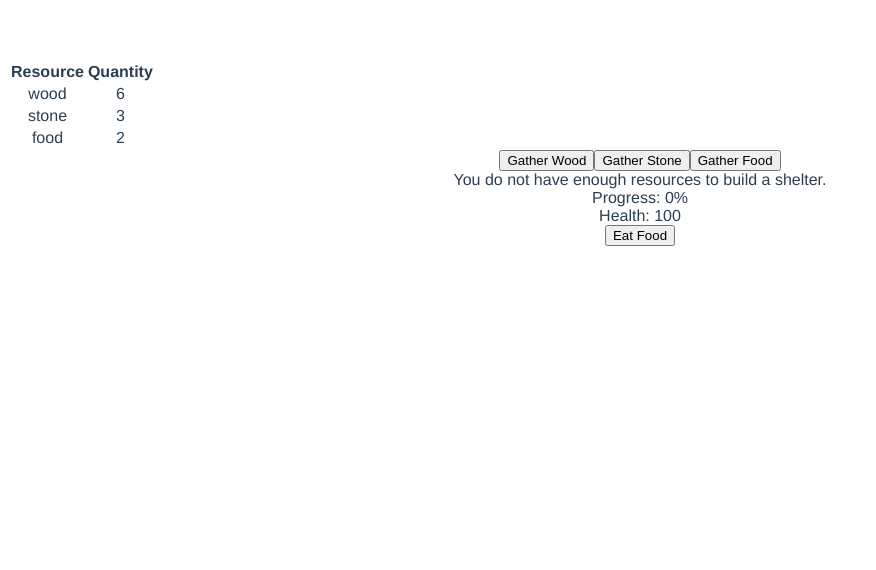
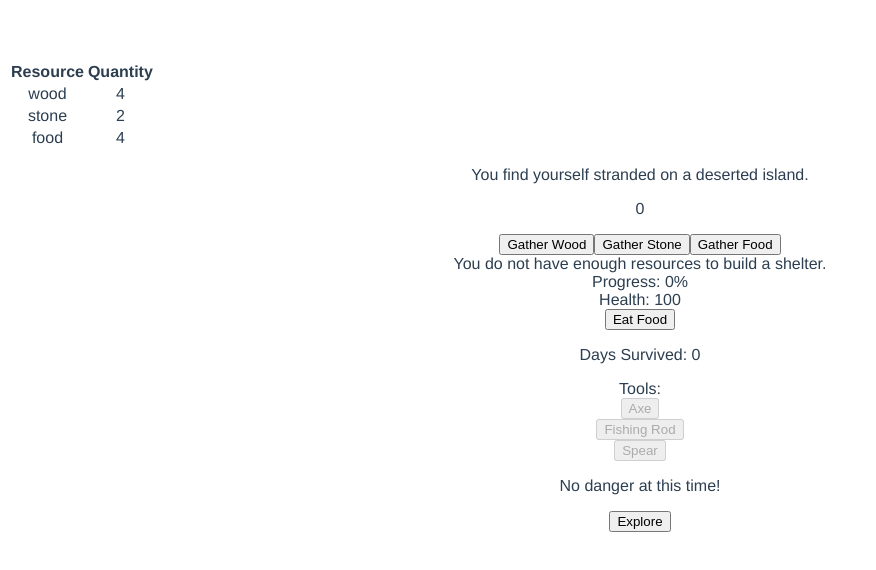
Before and after one commit to bstewart3/survival-island-vue, a Vue app: page / in a window 1280 px wide. Shown: the top 570 px of the page, without its empty margins (0-876 px from the left). Built offline with nearby package versions, Linux system fonts and the light colour scheme.

Commit message:
add StoryLine component to display text to user

```diff
--- a/src/App.vue
+++ b/src/App.vue
@@ -1,31 +1,43 @@
 <template>
   <div>
-    <HelloWorld msg="Welcome to Your Vue.js App" />
     <ResourceCounter />
+    <StoryLines />
     <GatherResources />
     <BuildShelter />
     <HealthTracker />
     <HealPlayer />
+    <TimeTracker />
+    <ToolCreator />
+    <DangerHandler />
+    <Exploration />
   </div>
 </template>
 
 <script>
-import HelloWorld from "./components/HelloWorld.vue";
 import ResourceCounter from "./components/ResourceCounter.vue";
 import GatherResources from "./components/GatherResources.vue";
 import BuildShelter from "./components/BuildShelter.vue";
 import HealthTracker from "./components/HealthTracker.vue";
 import HealPlayer from "./components/HealPlayer.vue";
+import TimeTracker from "./components/TimeTracker.vue";
+import ToolCreator from "./components/ToolCreator.vue";
+import DangerHandler from "./components/DangerHandler.vue";
+import Exploration from "./components/Exploration.vue";
+import StoryLines from "./components/StoryLine.vue";
 
 export default {
   name: "App",
   components: {
-    HelloWorld,
     ResourceCounter,
     GatherResources,
     BuildShelter,
     HealthTracker,
     HealPlayer,
+    TimeTracker,
+    ToolCreator,
+    DangerHandler,
+    Exploration,
+    StoryLines,
   },
 };
 </script>
--- a/src/components/BuildShelter.vue
+++ b/src/components/BuildShelter.vue
@@ -1,7 +1,9 @@
 <template>
   <div>
-    <div v-if="health > 0">
+    <p v-if="shelterProgress >= 100">You have built a shelter</p>
+    <div v-if="health > 0 && shelterProgress < 100">
       <button v-if="canBuild" @click="build()">Build Shelter</button>
+
       <div v-else>You do not have enough resources to build a shelter.</div>
       <div>Progress: {{ shelterProgress }}%</div>
     </div>
--- /dev/null
+++ b/src/components/DangerHandler.vue
@@ -0,0 +1,31 @@
+<template>
+  <div>
+    <p v-if="dangerOccurred">A {{ dangers }} has occurred!</p>
+    <p v-else>No danger at this time!</p>
+  </div>
+</template>
+
+<script>
+import { useGame } from "../stores/useGame";
+
+export default {
+  setup() {
+    const { danger } = useGame();
+    return { danger };
+  },
+  computed: {
+    dangerOccurred() {
+      return this.danger.dangerOccurred;
+    },
+    dangers() {
+      return this.danger.dangers;
+    },
+  },
+  created() {
+    const { checkForDanger } = useGame();
+    setInterval(() => {
+      checkForDanger();
+    }, 30000);
+  },
+};
+</script>
--- /dev/null
+++ b/src/components/Exploration.vue
@@ -0,0 +1,44 @@
+<template>
+  <div>
+    <button @click="explore">Explore</button>
+    <p v-if="newResourceFound">You found a new resource!</p>
+    <p v-if="otherSurvivorFound">You found another survivor!</p>
+    <p v-if="dangerFound">You we're injured while exploring</p>
+  </div>
+</template>
+
+<script>
+import { useGame } from "../stores/useGame";
+
+export default {
+  setup() {
+    const { exploration } = useGame();
+    return { exploration };
+  },
+  computed: {
+    newResourceFound() {
+      return this.exploration.newResourceFound;
+    },
+    otherSurvivorFound() {
+      return this.exploration.otherSurvivorFound;
+    },
+    dangerFound() {
+      return this.exploration.dangerFound;
+    },
+  },
+  methods: {
+    explore() {
+      const { discoverNewResource, discoverOtherSurvivor, discoverDanger } =
+        useGame();
+      const discovery = Math.random();
+      if (discovery < 0.5) {
+        discoverNewResource();
+      } else if (discovery < 0.8) {
+        discoverOtherSurvivor();
+      } else {
+        discoverDanger();
+      }
+    },
+  },
+};
+</script>
--- a/src/components/GatherResources.vue
+++ b/src/components/GatherResources.vue
@@ -1,8 +1,8 @@
 <template>
   <div v-if="health > 0">
-    <button v-if="canGather" @click="gather('wood', 4)">Gather Wood</button>
-    <button v-if="canGather" @click="gather('stone', 4)">Gather Stone</button>
-    <button v-if="canGather" @click="gather('food', 4)">Gather Food</button>
+    <button v-if="canGather" @click="gather('wood', 1)">Gather Wood</button>
+    <button v-if="canGather" @click="gather('stone', 1)">Gather Stone</button>
+    <button v-if="canGather" @click="gather('food', 2)">Gather Food</button>
     <div v-else>You cannot gather resources right now.</div>
   </div>
 </template>
@@ -12,8 +12,8 @@ import { useGame } from "../stores/useGame";
 
 export default {
   setup() {
-    const { gatherResources, health } = useGame();
-    return { gatherResources, health };
+    const { gatherResources, health, userTools } = useGame();
+    return { gatherResources, health, userTools };
   },
   computed: {
     canGather() {
@@ -21,6 +21,9 @@ export default {
     },
     health() {
       return this.health.playerHealth;
+    },
+    userTools() {
+      return this.userTools;
     },
   },
   methods: {
--- a/src/components/HealPlayer.vue
+++ b/src/components/HealPlayer.vue
@@ -1,6 +1,9 @@
 <template>
   <div>
-    <button v-if="health > 0" @click="eatFood">Eat Food</button>
+    <button v-if="health > 0 && this.resources.food > 0" @click="eatFood">
+      Eat Food
+    </button>
+    <div v-if="this.resources.food === 0">You have no food to eat</div>
   </div>
 </template>
 
@@ -14,7 +17,7 @@ export default {
   },
   methods: {
     eatFood() {
-      const randomNumber = Math.floor(Math.random() * 10);
+      const randomNumber = Math.floor(Math.random() * 25);
       if (this.resources.food > 0) {
         this.healHealth(randomNumber);
         this.resources.food--;
--- a/src/components/HelloWorld.vue
+++ /dev/null
@@ -1,30 +0,0 @@
-<template>
-  <div class="hello"></div>
-</template>
-
-<script>
-export default {
-  name: "HelloWorld",
-  props: {
-    msg: String,
-  },
-};
-</script>
-
-<!-- Add "scoped" attribute to limit CSS to this component only -->
-<style scoped>
-h3 {
-  margin: 40px 0 0;
-}
-ul {
-  list-style-type: none;
-  padding: 0;
-}
-li {
-  display: inline-block;
-  margin: 0 10px;
-}
-a {
-  color: #42b983;
-}
-</style>
--- a/src/components/StoryLine.vue
+++ b/src/components/StoryLine.vue
@@ -14,14 +14,7 @@ export default {
   setup() {
     const { story, storyLines, advanceStory } = useGame();
     const currentStoryLine = [story.storyLines[story.currentStoryIndex]];
-
-    function incNum(num) {
-      setInterval(() => {
-        num + 1;
-      }, 1000);
-      return console.log(num);
-    }
-    incNum(1);
+    console.log(story.currentStoryIndex);
     // setInterval(() => {
     //   advanceStory();
     // }, 1000);
--- /dev/null
+++ b/src/components/TimeTracker.vue
@@ -0,0 +1,29 @@
+<template>
+  <div>
+    <p>Days Survived: {{ timeSurvived }}</p>
+  </div>
+</template>
+
+<script>
+import { useGame } from "../stores/useGame";
+
+export default {
+  setup() {
+    const { survival } = useGame();
+    return { survival };
+  },
+  computed: {
+    timeSurvived() {
+      return this.survival.daysSurvived;
+    },
+  },
+  created() {
+    // setInterval(() => {
+    //   const { timeSurvived, winConditionsMet } = useGame();
+    //   if (timeSurvived >= winConditionsMet) {
+    //     // end the game
+    //   }
+    // }, 1000);
+  },
+};
+</script>
--- /dev/null
+++ b/src/components/ToolCreator.vue
@@ -0,0 +1,30 @@
+<template>
+  <div>
+    <div>Tools:</div>
+    <div v-for="(tool, index) in tools" :key="index">
+      <button @click="createTool(tool.name)" :disabled="!canCreate(tool.cost)">
+        {{ tool.name }}
+      </button>
+    </div>
+  </div>
+</template>
+
+<script>
+import { useGame } from "../stores/useGame";
+
+export default {
+  setup() {
+    const { resources, createTool, canCreate } = useGame();
+    return { resources, createTool, canCreate };
+  },
+  data() {
+    return {
+      tools: [
+        { name: "Axe", cost: { wood: 8, stone: 6 } },
+        { name: "Fishing Rod", cost: { wood: 10, stone: 5 } },
+        { name: "Spear", cost: { wood: 5, stone: 8 } },
+      ],
+    };
+  },
+};
+</script>
--- a/src/stores/useGame.js
+++ b/src/stores/useGame.js
@@ -4,32 +4,97 @@ export const useGame = defineStore({
   id: "game",
   state: () => ({
     resources: {
-      wood: 6,
-      stone: 3,
-      food: 2,
+      wood: 4,
+      stone: 2,
+      food: 4,
     },
     shelter: {
       shelterBuilt: false,
       shelterProgress: 0,
+      shelters: 0,
     },
     health: {
       playerHealth: 100,
     },
-    tools: {},
-    playerHealth: 100,
+    survival: {
+      daysSurvived: 0,
+      winConditionsMet: 30,
+    },
+    tools: [
+      { name: "Axe", cost: { wood: 5, stone: 5 } },
+      { name: "Fishing Rod", cost: { wood: 6, stone: 1 } },
+      { name: "Spear", cost: { wood: 3, stone: 3 } },
+    ],
+    danger: {
+      dangers: [],
+      dangerOccurred: false,
+      survivors: 0,
+    },
+    exploration: {
+      newResourceFound: false,
+      otherSurvivorFound: false,
+      dangerFound: false,
+    },
+    story: {
+      storyLines: [
+        "You find yourself stranded on a deserted island.",
+        "You must gather resources to survive and build a shelter.",
+        "Be careful, there are dangers on the island that can harm you.",
+      ],
+      currentStoryIndex: 0,
+    },
+
+    userTools: [],
     gameOver: false,
     gameWon: false,
-    daysSurvived: 0,
-    dangers: [],
     discoveries: [],
   }),
+
   actions: {
     gatherResources(resource, amount) {
+      const hasAxe = this.userTools.filter((tool) => tool === "Axe");
+      const hasFishingRod = this.userTools.filter(
+        (tool) => tool === "Fishing Rod"
+      );
+
+      if (hasAxe.length >= 1) {
+        const doubleAmount = amount * 2;
+        this.resources[resource] += doubleAmount;
+        this.tick();
+      }
+
+      if (hasFishingRod.length >= 1) {
+        const doubleAmount = amount + 1;
+        this.resources[resource] += doubleAmount;
+        this.tick();
+      }
+
       this.resources[resource] += amount;
       this.tick();
     },
     useResources(resource, amount) {
       this.resources[resource] -= amount;
+    },
+    discoverNewResource() {
+      this.exploration.newResourceFound = true;
+      this.tick();
+      console.log("resource found ==>", this.exploration.newResourceFound);
+    },
+    discoverOtherSurvivor() {
+      this.exploration.otherSurvivorFound = true;
+      this.survivors++;
+      this.tick();
+      console.log("Survivor Found ==>", this.exploration.otherSurvivorFound);
+    },
+    discoverDanger() {
+      this.exploration.dangerFound = true;
+      this.damageHealth(15);
+      this.tick();
+      console.log("Danger Found ==>", this.exploration.dangerFound);
+    },
+    advanceStory() {
+      this.story.currentStoryIndex++;
+      console.log(this.story.currentStoryIndex);
     },
 
     addShelterProgress(amount) {
@@ -46,11 +111,20 @@ export const useGame = defineStore({
       }
     },
 
-    createTool(tool) {
-      if (this.resources.wood >= 5) {
-        this.useResources("wood", 5);
-        this.tools[tool] = true;
-      }
+    canCreate(cost) {
+      return Object.entries(cost).every(
+        ([resource, value]) => this.resources[resource] >= value
+      );
+    },
+    createTool(name) {
+      const tool = this.tools.find((t) => t.name === name);
+      if (!tool) return;
+      const cost = tool.cost;
+      Object.entries(cost).forEach(([resource, value]) => {
+        this.resources[resource] -= value;
+      });
+      this.userTools.push(tool.name);
+      console.log(this.userTools);
     },
     damageHealth(amount) {
       this.health.playerHealth -= amount;
@@ -70,21 +144,35 @@ export const useGame = defineStore({
     removeDanger(danger) {
       this.dangers = this.dangers.filter((d) => d !== danger);
     },
+    checkForDanger() {
+      const randomNum = Math.random();
+      if (randomNum < 0.3) {
+        this.danger.dangerOccurred = true;
+        this.danger.dangers = "storm";
+      } else if (randomNum < 0.6) {
+        this.danger.dangerOccurred = true;
+        this.danger.dangers = "wild animal";
+      } else {
+        this.danger.dangerOccurred = false;
+      }
+      console.log(this.danger.dangers);
+    },
+
     addDiscovery(discovery) {
       this.discoveries.push(discovery);
     },
 
     tick() {
       const randomNumber = Math.floor(Math.random() * 16);
-      this.daysSurvived++;
-      if (this.resources.food >= 5) {
-        this.resources.food -= 2;
+      this.survival.daysSurvived++;
+      if (this.resources.food > 0) {
+        this.resources.food--;
       } else {
         this.damageHealth(randomNumber);
         console.log(this.health.playerHealth);
       }
 
-      console.log(this.daysSurvived);
+      console.log(this.survival.daysSurvived);
     },
   },
 });
```
Also changed, not shown: src/components/ShelterBuilder.vue (deleted, +0 -39 lines).
